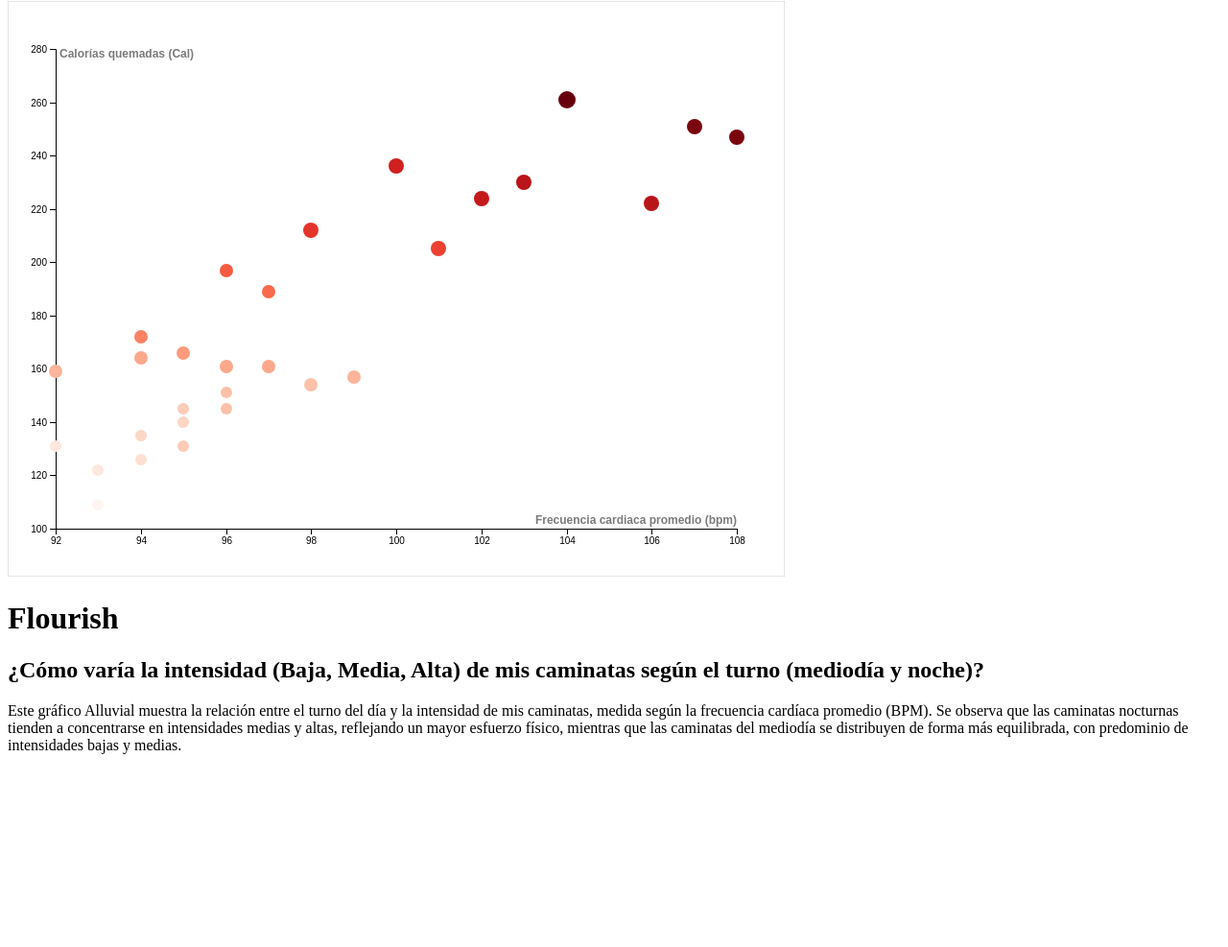
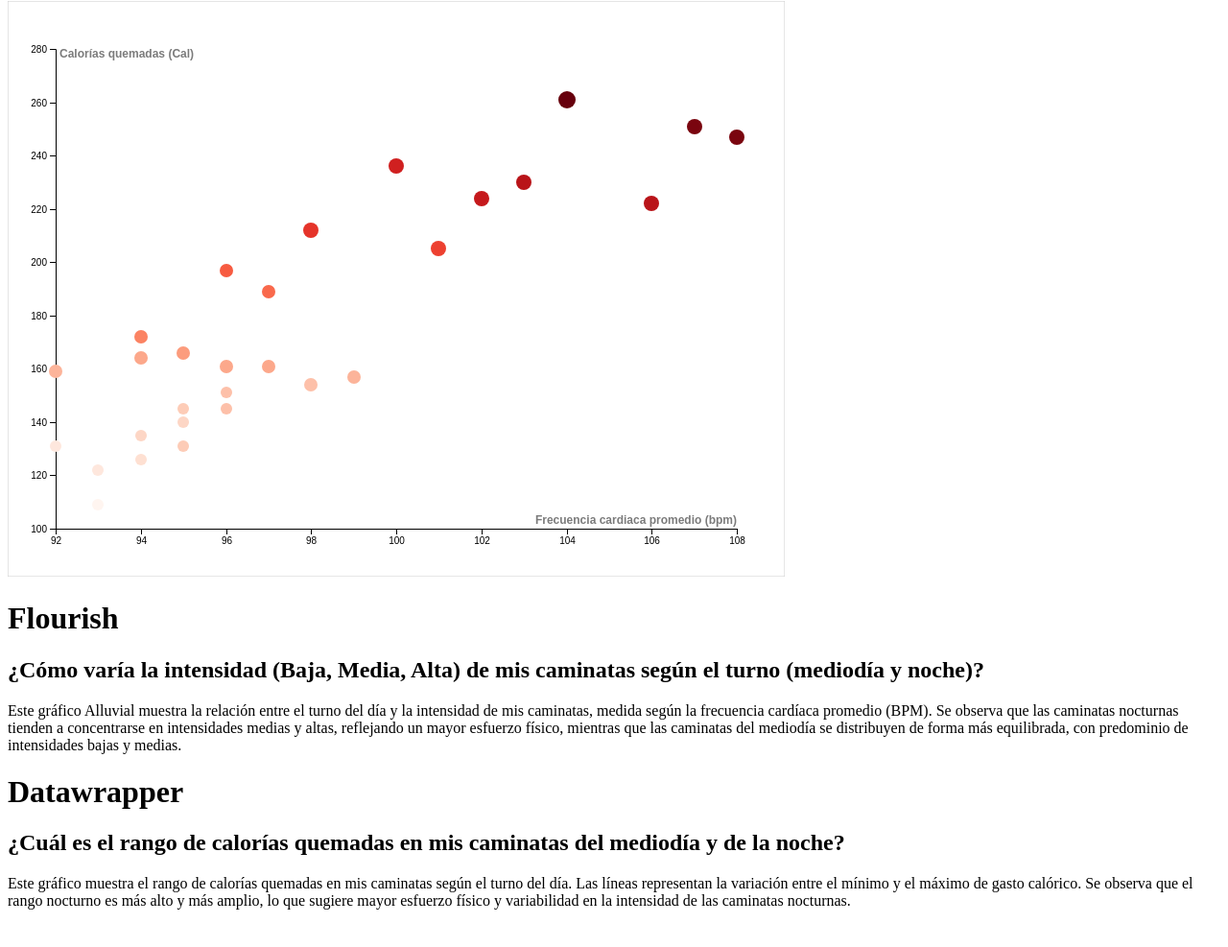
Before and after one commit to facufl23/infovis, a plain HTML site: page TP Datos Personales/index.html in a window 1280 px wide. Shown: the part 205-1192 px from the top of the page at 96% size. Before the commit the page ends 1007 px from the top, so only its background shows below. Drawn offline with Linux system fonts and the light colour scheme; grey boxes are pictures that could not be loaded; a script that the page names is missing.

Commit message:
Update index.html

```diff
--- a/TP Datos Personales/index.html
+++ b/TP Datos Personales/index.html
@@ -26,5 +26,14 @@
       <img src="https://public.flourish.studio/visualisation/26590085/thumbnail" width="100%" alt="sankey visualization" />
     </noscript>
   </div>
+
+  <h1>Datawrapper</h1>
+  <h2>¿Cuál es el rango de calorías quemadas en mis caminatas del mediodía y de la noche?</h2>
+  <p>Este gráfico muestra el rango de calorías quemadas en mis caminatas según el turno del día.
+  Las líneas representan la variación entre el mínimo y el máximo de gasto calórico.
+  Se observa que el rango nocturno es más alto y más amplio, lo que sugiere mayor esfuerzo físico y variabilidad en la intensidad de las caminatas nocturnas.</p>
+  <iframe title="Rango de calorías quemadas según el turno del día" aria-label="Range Plot" id="datawrapper-chart-u67tK" src="https://datawrapper.dwcdn.net/u67tK/1/" scrolling="no" frameborder="0" style="width: 0; min-width: 100% !important; border: none;" height="121" data-external="1"></iframe>
+  <script type="text/javascript">window.addEventListener("message",function(a){if(void 0!==a.data["datawrapper-height"]){var e=document.querySelectorAll("iframe");for(var t in a.data["datawrapper-height"])for(var r,i=0;r=e[i];i++)if(r.contentWindow===a.source){var d=a.data["datawrapper-height"][t]+"px";r.style.height=d}}});</script>
+
 </body>
 </html>
```
